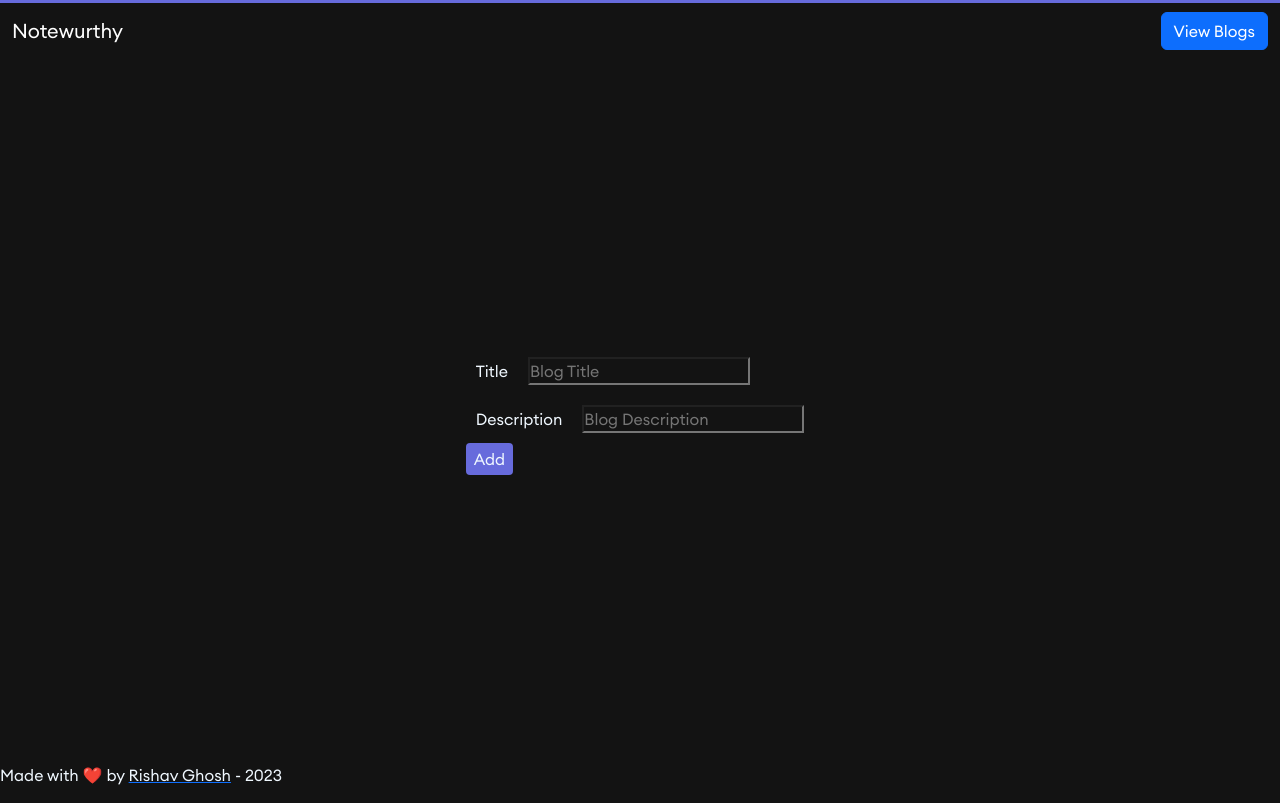
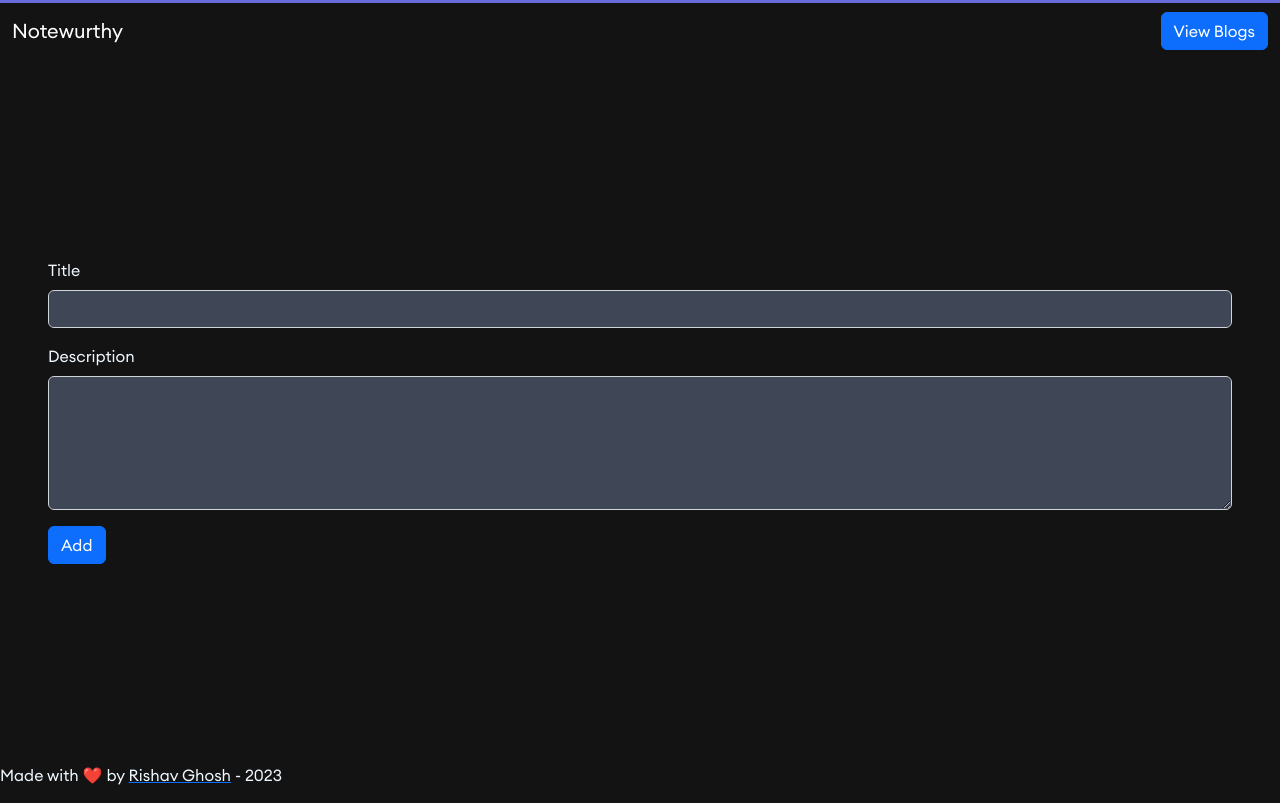
Before and after one commit to reachrishav/notewurthy-backend, a React (Create React App) app: page / in a window 1280 px wide. Both pictures are taken after a click on the button "Add Blog". Built offline with nearby package versions, Linux system fonts and the light colour scheme; no server answers; the HTML template or start-up script is replaced by a standard one.

Commit message:
add blog interface change

```diff
--- a/src/components/AddBlog.jsx
+++ b/src/components/AddBlog.jsx
@@ -1,63 +1,62 @@
-import { useState } from "react"
-import axios from "axios"
+import { useState } from "react";
+import axios from "axios";
+import Button from "react-bootstrap/Button";
+import Form from "react-bootstrap/Form";
 
 const AddBlog = () => {
-  const [data, setData] = useState({ title: "", description: "" })
+  const [data, setData] = useState({ title: "", description: "" });
 
-  const handleSubmit = async e => {
-    e.preventDefault()
+  const handleSubmit = async (e) => {
+    e.preventDefault();
     await axios
       .post("/api/addBlog", {
         title: data.title,
         description: data.description,
       })
-      .then(res => {
-        console.log(res.data)
+      .then((res) => {
+        console.log(res.data);
       })
-      .catch(e => console.log(e))
-    setData({ title: "", description: "" })
-    window.location.reload()
-  }
+      .catch((e) => console.log(e));
+    setData({ title: "", description: "" });
+    window.location.reload();
+  };
 
-  const handleChange = e => {
-    const newData = { ...data }
-    newData[e.target.id] = e.target.value
-    setData(newData)
-  }
+  const handleChange = (e) => {
+    const newData = { ...data };
+    newData[e.target.id] = e.target.value;
+    setData(newData);
+  };
 
   return (
-    <div className='blog-add-form'>
-      <form onSubmit={e => handleSubmit(e)}>
-        <label htmlFor='blogTitle' className='form-item'>
-          Title
-        </label>
-        <input
-          onChange={e => handleChange(e)}
-          id='title'
-          type='text'
-          className='form-item'
-          value={data.title}
-          placeholder='Blog Title'
+    <Form onSubmit={(e) => handleSubmit(e)}>
+      <Form.Group
+        className="mb-3 mx-5"
+        controlId="title"
+      >
+        <Form.Label>Title</Form.Label>
+        <Form.Control
+          type="text"
+          style={{ backgroundColor: "#3f4655", color: 'white' }}
+          onChange={(e) => handleChange(e)}
         />
-        <br />
-        <label htmlFor='blogDescription' className='form-item'>
-          Description
-        </label>
-        <input
-          onChange={e => handleChange(e)}
-          id='description'
-          type='text'
-          className='form-item'
-          value={data.description}
-          placeholder='Blog Description'
+      </Form.Group>
+
+      <Form.Group className="mb-3 mx-5" controlId="description">
+        <Form.Label>Description</Form.Label>
+        <Form.Control
+          style={{ backgroundColor: "#3f4655", color: 'white' }}
+          as="textarea"
+          rows={5}
+          cols={5}
+          onChange={(e) => handleChange(e)}
         />
-        <br />
-        <button className='btn-submit' type='submit'>
-          Add
-        </button>
-      </form>
-    </div>
-  )
-}
+      </Form.Group>
 
-export default AddBlog
+      <Button variant="primary" type="submit" className="mx-5">
+        Add
+      </Button>
+    </Form>
+  );
+};
+
+export default AddBlog;
```
Also changed, not shown: 1 other file (tests, documents, lock files or other folders).
